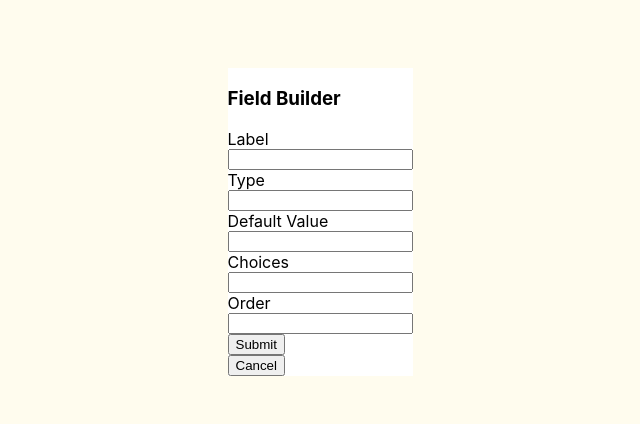
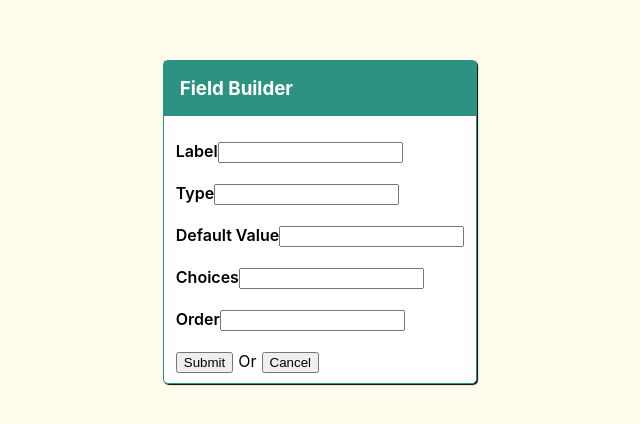
Before and after one commit to procheteau/interview-demo, a React (Create React App) app in the folder front-end-craft-demo/: page / in a window 1280 px wide. Shown: the part 178-602 px from the top of the page, without its empty margins (320-960 px from the left). Built offline with nearby package versions, Linux system fonts and the light colour scheme.

Commit message:
revised form styling and color scheme, changed browser tab name

```diff
--- a/front-end-craft-demo/public/index.html
+++ b/front-end-craft-demo/public/index.html
@@ -24,7 +24,7 @@
       work correctly both with client-side routing and a non-root public URL.
       Learn how to configure a non-root public URL by running `npm run build`.
     -->
-    <title>React App</title>
+    <title>Front-End Demo</title>
   </head>
   <body>
     <noscript>You need to enable JavaScript to run this app.</noscript>
--- a/front-end-craft-demo/src/components/FieldBuilder.tsx
+++ b/front-end-craft-demo/src/components/FieldBuilder.tsx
@@ -6,18 +6,35 @@ function FieldBuilder() {
         <div className='form'>
             <h3>Field Builder</h3>
             <form>
+                <fieldset>
+                    <div className="formGroup">
                         <label htmlFor="label">Label</label>
                         <input type="text" id="label" name="label"/>
+                    </div>
+
+                    <div className="formGroup">
                         <label htmlFor="type">Type</label>
                         <input type="text" id="type" name="type"/>
+                    </div>
+
+                    <div className="formGroup">
                         <label htmlFor="defaultValue">Default Value</label>
                         <input type="text" id="defaultValue" name="defaultValue"/>
+                    </div>
+
+                    <div className="formGroup">
                         <label htmlFor="choices">Choices</label>
                         <input type="text" id="choices" name="choices"/>
+                    </div>
+
+                    <div className="formGroup">
                         <label htmlFor="order">Order</label>
                         <input type="text" id="order" name="order"/>
-                <input type="submit" value="Submit"/>
+                    </div>
+
+                    <input type="submit" value="Submit"/><span>Or</span>
                     <input type="button" value="Cancel"/>
+                </fieldset>
             </form>
         </div>
     );
--- a/front-end-craft-demo/src/index.css
+++ b/front-end-craft-demo/src/index.css
@@ -28,8 +28,41 @@ code {
 
 .form {
   background-color: white;
+  border: thin solid #2c9382;
+  border-radius: 5px;
+  box-shadow: 1px 1px 1px;
 }
 
 input {
+  /*position: absolute;*/
+  display: inline;
+  /*left: 130px;*/
+}
+
+label {
+  display: inline;
+  font-weight: 600;
+}
+
+.formGroup {
   display: block;
+  margin-bottom: 20px;
 }
+
+fieldset {
+  margin: 0;
+  background: white;
+  border: none;
+  border-radius: 5px;
+}
+
+h3 {
+  background: #2c9382;
+  padding: 1rem;
+  margin-top: 0px;
+  color: white;
+}
+
+span {
+  margin: 0 5px 0 5px;
+}
```
Lines whose indentation alone changed are shown as unchanged.
